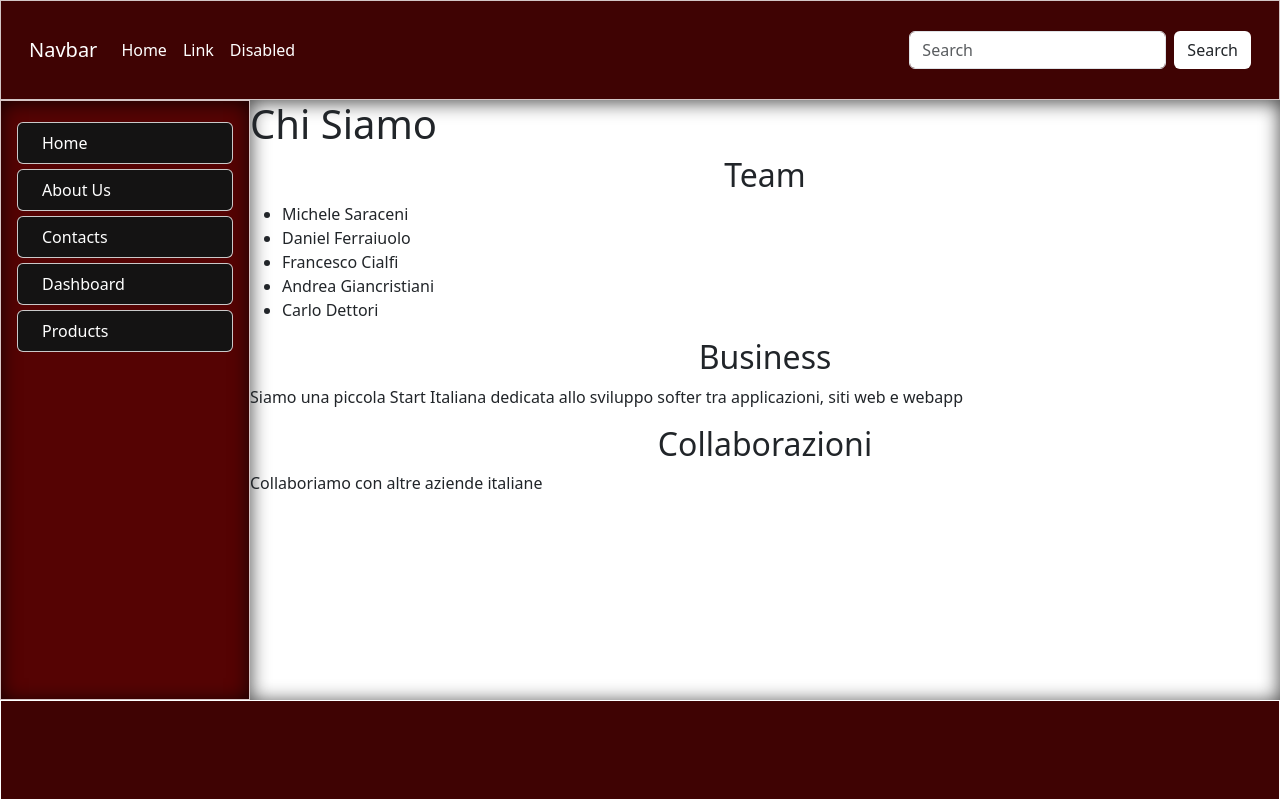
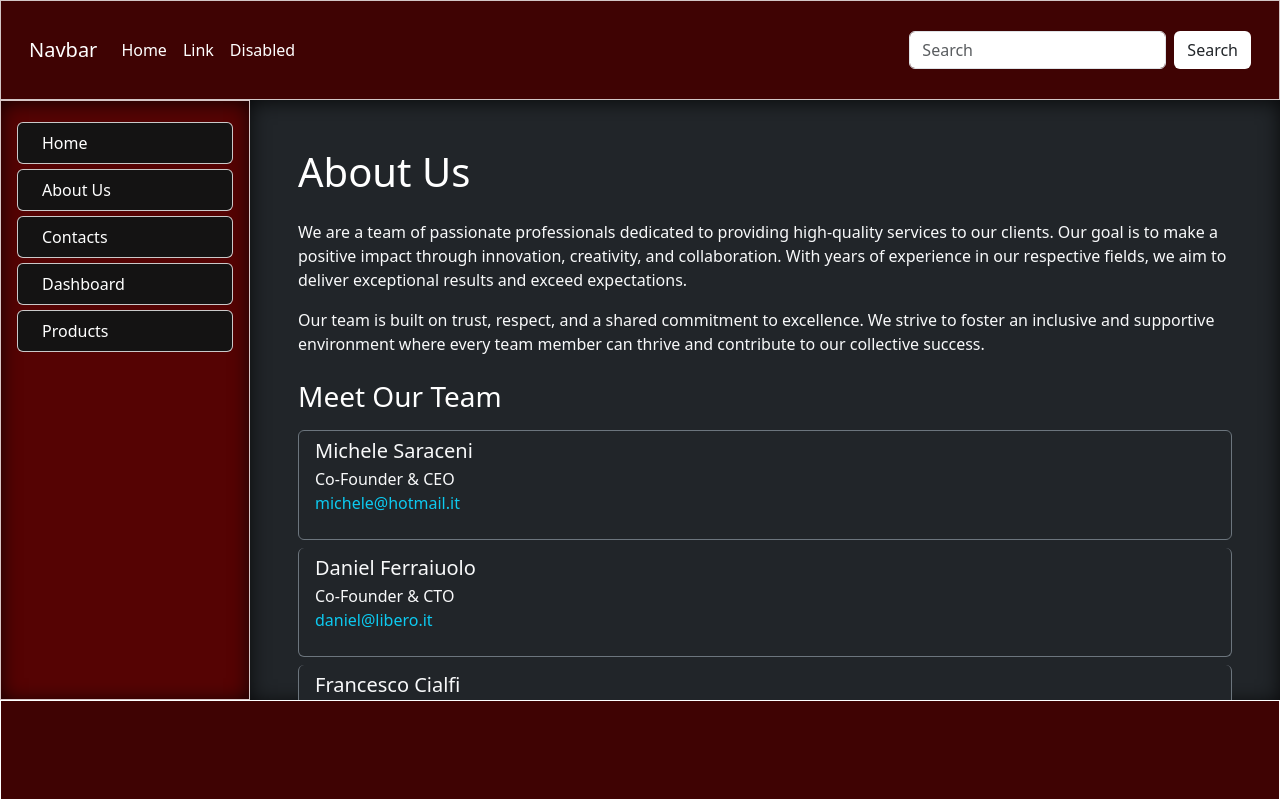
Before and after one commit to CarloDettori/book-front-end, a React (Vite) app: page /about in a window 1280 px wide. Built offline with nearby package versions, Linux system fonts and the light colour scheme.

Commit message:
last push

```diff
--- a/src/App.jsx
+++ b/src/App.jsx
@@ -1,8 +1,8 @@
 import { BrowserRouter, Route, Routes } from 'react-router-dom';
 import BooksPage from './pages/BooksPage';
 import BookDetailsPage from './pages/BookDetailsPage';
-import Contact from './pages/Contact';
-import About from './pages/About';
+import { ContactPage } from './pages/ContactPage';
+import { AboutUsPage } from './pages/AboutUsPage';
 import DefaultLayout from './components/layout/DefaultLayout';
 function App() {
   return (
@@ -14,8 +14,8 @@ function App() {
               <Route index element={<BooksPage />} />
               <Route path=":id" element={<BookDetailsPage />} />
             </Route>
-            <Route path="/contact" element={<Contact />} />
-            <Route path="/about" element={<About />} />
+            <Route path="/contact" element={<ContactPage />} />
+            <Route path="/about" element={<AboutUsPage />} />
           </Route>
         </Routes>
       </BrowserRouter>
--- a/src/index.css
+++ b/src/index.css
@@ -12,6 +12,7 @@ header {
   background-color: red;
 }
 main {
+  overflow-y: scroll;
   width: 100%;
   height: calc(100vh - 200px);
   background-color: white;
--- a/src/pages/About.jsx
+++ /dev/null
@@ -1,26 +0,0 @@
-export default function About() {
-    return (<>
-        <h1>Chi Siamo</h1>
-        <div>
-            <h2>Team</h2>
-            <ul>
-                <li>Michele Saraceni</li>
-                <li>Daniel Ferraiuolo</li>
-                <li>Francesco Cialfi</li>
-                <li>Andrea Giancristiani</li>
-                <li>Carlo Dettori</li>
-            </ul>
-        </div>
-        <div>
-            <h2>Business</h2>
-            <p>Siamo una piccola Start Italiana dedicata allo sviluppo softer tra applicazioni, siti web e webapp</p>
-        </div >
-
-        <div>
-            <h2>Collaborazioni</h2>
-            <p>Collaboriamo con altre aziende italiane</p>
-        </div>
-
-    </>
-    )
-}
--- /dev/null
+++ b/src/pages/AboutUsPage.jsx
@@ -0,0 +1,41 @@
+export const AboutUsPage = () => {
+    const teamMembers = [
+        { name: "Michele Saraceni", role: "Co-Founder & CEO", email: "michele@hotmail.it" },
+        { name: "Daniel Ferraiuolo", role: "Co-Founder & CTO", email: "daniel@libero.it" },
+        { name: "Francesco Cialfi", role: "Lead Developer", email: "francesco@gmail.it" },
+        { name: "Andrea Giancristiani", role: "Creative Director", email: "andrea@hotmail.it" },
+        { name: "Carlo Dettori", role: "Marketing Manager", email: "carlo@gmail.it" },
+    ];
+
+    return (
+        <main className="bg-dark p-5">
+            <h1 className="text-white mb-4">About Us</h1>
+            <div className="text-light mb-4">
+                <p>
+                    We are a team of passionate professionals dedicated to providing high-quality services
+                    to our clients. Our goal is to make a positive impact through innovation, creativity, and
+                    collaboration. With years of experience in our respective fields, we aim to deliver
+                    exceptional results and exceed expectations.
+                </p>
+                <p>
+                    Our team is built on trust, respect, and a shared commitment to excellence. We strive to
+                    foster an inclusive and supportive environment where every team member can thrive and
+                    contribute to our collective success.
+                </p>
+            </div>
+            <h3 className="text-white mb-3">Meet Our Team</h3>
+            <div className="list-group">
+                {teamMembers.map((member, index) => (
+                    <div
+                        key={index}
+                        className="list-group-item list-group-item-action bg-dark text-light border-secondary mb-2 rounded"
+                    >
+                        <h5 className="mb-1">{member.name}</h5>
+                        <p className="mb-0">{member.role}</p>
+                        <p className="text-info">{member.email}</p>
+                    </div>
+                ))}
+            </div>
+        </main>
+    );
+};
--- a/src/pages/Contact.jsx
+++ /dev/null
@@ -1,16 +0,0 @@
-export default function Contact() {
-    return (<>
-        <h1>Mettiti in contatto con noi!</h1>
-        <div>
-            <h2>Team Mail Contact</h2>
-            <ul>
-                <li>Michele Saraceni <a href="">michele@saraceni.it</a> </li>
-                <li>Daniel Ferraiuolo <a href="">daniel@ferraiuolo.it</a> </li>
-                <li>Francesco Cialfi <a href="">francesco@cialfi.it</a> </li>
-                <li>Andrea Giancristiani <a href="">andrea@giancristiani.it</a> </li>
-                <li>Carlo Dettori <a href="">carlo@dettori.it</a> </li>
-            </ul>
-        </div>
-    </>
-    )
-}
--- /dev/null
+++ b/src/pages/ContactPage.jsx
@@ -0,0 +1,29 @@
+export const ContactPage = () => {
+
+    const contacts = [
+        { name: "Michele Saraceni", email: "michele@hotmail.it" },
+        { name: "Daniel Ferraiuolo", email: "daniel@libero.it" },
+        { name: "Francesco Cialfi", email: "francesco@gmail.it" },
+        { name: "Andrea Giancristiani", email: "andrea@hotmail.it" },
+        { name: "Carlo Dettori", email: "carlo@gmail.it" },
+    ];
+
+    return (
+
+        <main className="bg-dark p-5">
+            <h1 className="text-white mb-4 mt-4">Contacts</h1>
+            <div className="list-group">
+                {contacts.map((contact, index) => (
+                    <div
+                        key={index}
+                        className="list-group-item list-group-item-action bg-dark text-light border-secondary mb-2 rounded"
+                    >
+                        <h5 className="mb-1">{contact.name}</h5>
+                        <a href={`mailto:${contact.email}`} className="mb-0 text-info">{contact.email}</a>
+                    </div>
+                ))}
+            </div>
+        </main>
+
+    )
+}
```
